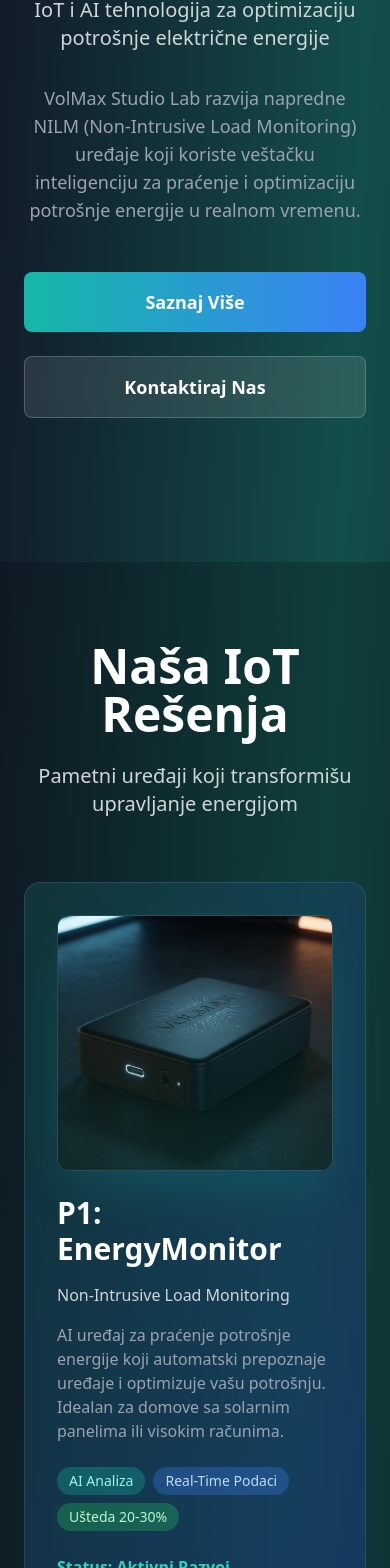
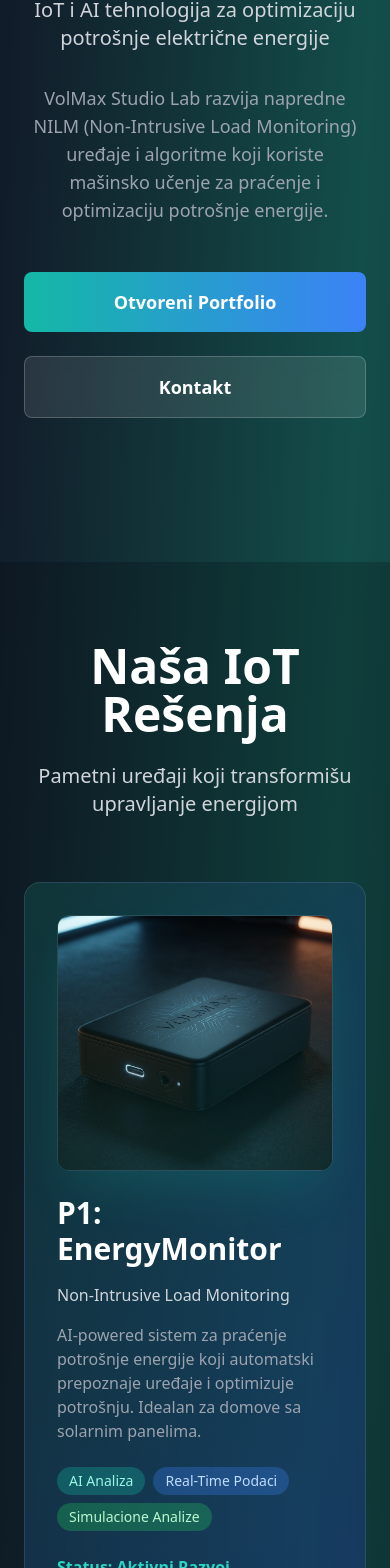
Before and after one commit to VolMax-Studio/volmax-studio-website, a Next.js app: page / in a window 390 px wide. Shown: the part 428-1996 px from the top of the page. Built offline with nearby package versions, Linux system fonts and the light colour scheme.

Commit message:
feat: resolve credibility issues, add open portfolio section

```diff
--- a/pages/index.js
+++ b/pages/index.js
@@ -9,6 +9,7 @@
       nav: {
         home: 'Početna',
         products: 'Proizvodi',
+        portfolio: 'Portfolio',
         about: 'O Nama',
         vision: 'Vizija',
         contact: 'Kontakt'
@@ -17,9 +18,9 @@
         title1: 'Pametna Rešenja za',
         title2: 'Energetsku Efikasnost',
         subtitle: 'IoT i AI tehnologija za optimizaciju potrošnje električne energije',
-        description: 'VolMax Studio Lab razvija napredne NILM (Non-Intrusive Load Monitoring) uređaje koji koriste veštačku inteligenciju za praćenje i optimizaciju potrošnje energije u realnom vremenu.',
-        btnPrimary: 'Saznaj Više',
-        btnSecondary: 'Kontaktiraj Nas'
+        description: 'VolMax Studio Lab razvija napredne NILM (Non-Intrusive Load Monitoring) uređaje i algoritme koji koriste mašinsko učenje za praćenje i optimizaciju potrošnje energije.',
+        btnPrimary: 'Otvoreni Portfolio',
+        btnSecondary: 'Kontakt'
       },
       products: {
         title: 'Naša IoT Rešenja',
@@ -27,38 +28,53 @@
         energyMonitor: {
           title: 'P1: EnergyMonitor',
           tagline: 'Non-Intrusive Load Monitoring',
-          description: 'AI uređaj za praćenje potrošnje energije koji automatski prepoznaje uređaje i optimizuje vašu potrošnju. Idealan za domove sa solarnim panelima ili visokim računima.',
+          description: 'AI-powered sistem za praćenje potrošnje energije koji automatski prepoznaje uređaje i optimizuje potrošnju. Idealan za domove sa solarnim panelima.',
           tag1: 'AI Analiza',
           tag2: 'Real-Time Podaci',
-          tag3: 'Ušteda 20-30%',
+          tag3: 'Simulacione Analize',
           status: 'Status: Aktivni Razvoj'
         },
         smartGrid: {
-          title: 'P3: Neuromorfni SmartGrid Hub',
+          title: 'P3: SmartGrid Hub',
           tagline: 'Virtual Power Plant Integracija',
-          description: 'Buduća platforma za povezivanje domaćinstava sa pametnim mrežama. Omogućava trgovinu energijom i učešće u VPP ekosistemu.',
+          description: 'Buduća platforma za povezivanje domaćinstava sa pametnim mrežama. Omogućava lokalnu optimizaciju i učešće u VPP ekosistemu.',
           tag1: 'VPP Podrška',
           tag2: 'Grid Optimizacija',
           tag3: 'Skalabilnost',
-          status: 'Status: Koncept'
+          status: 'Status: R&D Koncept'
         },
         p2Agri: {
           title: 'P2: Smart Agriculture',
           tagline: 'Autonomna Kontrola Navodnjavanja',
-            description: 'Primena P4 čipa za preciznu kontrolu pumpi i sistema za navodnjavanje. Radi na solarne panele, optimizuje pritisak i štedi vodu na udaljenim lokacijama.',
+          description: 'Primena P4 kernela za preciznu kontrolu pumpi i sistema za navodnjavanje. Optimizovano za solarne panele i uštedu vode na udaljenim lokacijama.',
           tag1: 'Solar Ready',
           tag2: 'Pump Control',
           tag3: 'Ušteda Vode',
-            status: 'Status: Patent Pending'
+          status: 'Status: R&D Koncept'
         },
         p4Chip: {
-            title: 'P4 Neuromorphic Kernel',
-            tagline: 'Robotski Refleks & Termodinamika',
-            description: 'Srce VolMax sistema. Revolucionarni kontroler koji koristi termodinamičku relaksaciju da eliminiše zagrevanje motora. Pretvara tromu mašinu u organizam sa refleksima.',
-            tag1: 'Hladan Rad (Cool Run)',
-            tag2: '<1µs Latencija',
-            tag3: 'Bez Hladnjaka',
-            status: 'Status: PCT Pending' // Ovo zvuči ozbiljno!
+          title: 'P4 Hardware Safety Arbiter',
+          tagline: 'Hardverski interlock & Arbitrator',
+          description: 'LM339 komparator + 74HC74 SR latch hardverski interlock sa osciloskopski verifikovanom latencijom prekida: 1.02µs ±0.1µs preko 1,000 testova.',
+          tag1: 'Latencija 1.02µs',
+          tag2: 'Serbian IPO',
+          tag3: 'Hardverski Interlock',
+          status: 'Status: Prijavljen prioritet (Serbian IPO)'
+        }
+      },
+      portfolio: {
+        title: 'Otvoreni Portfolio',
+        subtitle: 'Verifikovani i javno dostupni ML & DSP repozitorijumi sa 100% prolaznim testovima',
+        repo: 'Repozitorijum',
+        desc: 'Opis',
+        status: 'Status',
+        viewCode: 'Pogledaj Kod',
+        repos: {
+          pq: '17-class IEC 61000 disturbance classifier, ~78% acc',
+          nilm: 'Energy disaggregation on REDD benchmark data',
+          battery: 'SoH / RUL / thermal anomaly on NASA PCoE data',
+          tools: 'Importable Python library: RMS, THD, FFT, wavelet, z-score',
+          leakage: 'WDN leak detection — DWT + RF + sensitivity matrix'
         }
       },
       about: {
@@ -69,25 +85,25 @@
         exp1: 'Električar sa 20+ godina praktičnog iskustva',
         exp2: 'Web Development (profesionalna obuka)',
         exp3: 'Python & AI istraživanje',
-        exp4: 'AR i Smart Home tehnologije',
+        exp4: 'Smart Home i energetski sistemi',
         quote: 'Kombinujem 20 godina električarskog iskustva sa modernim tehnologijama da rešim realne energetske izazove.',
         research: 'Dodatna Istraživanja',
-        researchDesc: 'Pored praćenja energije, istražujemo primene u proširenoj stvarnosti (AR) za vizualizaciju elektro sistema i AI ekosistemima. Ovi projekti ostaju u fazi istraživanja dok fokusiramo resurse na razvoj EnergyMonitor uređaja.'
+        researchDesc: 'Istražujemo napredne algoritme procesiranja signala na mikrokontrolerima i prenosne filterske banke. Fokus ostaje na razvoju EnergyMonitor i Hardware Safety Arbiter modula.'
       },
       vision: {
         title: 'Naša Vizija',
         subtitle: 'Put ka održivoj energetskoj budućnosti',
         mission: 'Naša Misija',
-        missionText: 'VolMax Studio Lab ima za cilj revolucionisanje upravljanja energijom kombinacijom IoT i AI tehnologija. Počinjemo sa NILM monitoringom i širimo se ka smart grid integraciji do 2027. godine.',
-        phase1Title: 'Faza 1: Prototip',
+        missionText: 'VolMax Studio Lab ima za cilj optimizaciju upravljanja energijom kombinacijom IoT i AI tehnologija.',
+        phase1Title: 'Faza 1: Otvoreni Portfolio',
         phase1Time: '2025-2026',
-        phase1Desc: 'Razvoj i testiranje EnergyMonitor .',
-        phase2Title: 'Faza 2: Lansiranje',
-        phase2Time: '2026-2027',
-        phase2Desc: 'Pilotprojekti i ekspanzija na EU tržište.',
-        phase3Title: 'Faza 3: Skaliranje',
-        phase3Time: '2027+',
-        phase3Desc: 'VPP integracija, cilj €1M+ prihoda.'
+        phase1Desc: 'Razvoj i verifikacija 5 ključnih ML/DSP portfolija (Power Quality, NILM, Battery Health, Signal Tools, Leakage Detection).',
+        phase2Title: 'Faza 2: Pilot Projekti',
+        phase2Time: '2026',
+        phase2Desc: 'Implementacija i testiranje algoritama na realnim STM32G4 platformama.',
+        phase3Title: 'Faza 3: Integracija',
+        phase3Time: '2026+',
+        phase3Desc: 'Integracija edge ML rešenja sa industrijskim partnerima i VPP provajderima.'
       },
       contact: {
         title: 'Kontaktirajte Nas',
@@ -100,17 +116,18 @@
         github: 'GitHub',
         status: 'Status',
         focus: 'Fokus',
-        statusValue: 'Registracija Patent 1, 2, 3, 4 i 4+',
+        statusValue: 'Prijave prioriteta: P1, P4 (Serbian IPO)',
         focusValue: 'IoT Energetska Rešenja'
       },
       footer: {
-        copyright: '© 2025 VolMax Studio Lab d.o.o. - Pioniri IoT Energetske Inovacije'
+        copyright: '© 2025-2026 VolMax Studio Lab d.o.o.'
       }
     },
     en: {
       nav: {
         home: 'Home',
         products: 'Products',
+        portfolio: 'Portfolio',
         about: 'About',
         vision: 'Vision',
         contact: 'Contact'
@@ -119,9 +136,9 @@
         title1: 'Smart Solutions for',
         title2: 'Energy Efficiency',
         subtitle: 'IoT and AI technology for electrical energy consumption optimization',
-        description: 'VolMax Studio Lab develops advanced NILM (Non-Intrusive Load Monitoring) devices that use artificial intelligence to track and optimize energy consumption in real-time.',
-        btnPrimary: 'Learn More',
-        btnSecondary: 'Contact Us'
+        description: 'VolMax Studio Lab develops advanced NILM (Non-Intrusive Load Monitoring) devices and algorithms using machine learning to track and optimize energy consumption.',
+        btnPrimary: 'Open Portfolio',
+        btnSecondary: 'Contact'
       },
       products: {
         title: 'Our IoT Solutions',
@@ -129,38 +146,53 @@
         energyMonitor: {
           title: 'P1: EnergyMonitor',
           tagline: 'Non-Intrusive Load Monitoring',
-          description: 'AI-powered device for energy monitoring that automatically recognizes appliances and optimizes your consumption. Ideal for homes with solar panels or high bills.',
+          description: 'AI-powered energy monitoring system that automatically recognizes appliances and optimizes consumption. Ideal for homes with solar panels.',
           tag1: 'AI Analysis',
           tag2: 'Real-Time Data',
-          tag3: 'Save 20-30%',
+          tag3: 'Simulation Analysis',
           status: 'Status: Active Development'
         },
         smartGrid: {
-          title: 'P3: Neuromorfic SmartGrid Hub',
+          title: 'P3: SmartGrid Hub',
           tagline: 'Virtual Power Plant Integration',
-          description: 'Future platform for connecting households to smart grids. Enables energy trading and participation in VPP ecosystem.',
+          description: 'Future platform for connecting households to smart grids. Enables localized optimization and participation in the VPP ecosystem.',
           tag1: 'VPP Support',
           tag2: 'Grid Optimization',
           tag3: 'Scalability',
-          status: 'Status: Concept'
+          status: 'Status: R&D Concept'
         },
         p2Agri: {
           title: 'P2: Smart Agriculture',
           tagline: 'Autonomous Irrigation Control',
-            description: 'Application of P4 chip for precision control of pumps and irrigation systems. Solar-ready, optimizes pressure, and saves water in remote locations.',
+          description: 'Application of the P4 kernel for precision pump and irrigation control. Optimized for solar panels and water saving at remote locations.',
           tag1: 'Solar Ready',
           tag2: 'Pump Control',
           tag3: 'Water Saving',
-            status: 'Status: Patent Pending'
+          status: 'Status: R&D Concept'
         },
         p4Chip: {
-            title: 'P4 Neuromorphic Kernel',
-            tagline: 'Robotic Reflex & Thermodynamics',
-            description: 'The heart of VolMax. A revolutionary controller utilizing thermodynamic relaxation to eliminate motor heating. Turns sluggish machines into organisms with reflexes.',
-            tag1: 'Cool Run Tech',
-            tag2: '<1µs Latency',
-            tag3: 'Heatsink-Free',
-            status: 'Status: PCT Pending'
+          title: 'P4 Hardware Safety Arbiter',
+          tagline: 'Hardware interlock & Arbiter',
+          description: 'LM339 comparator + 74HC74 SR latch hardware interlock with oscilloscope-validated interrupt latency: 1.02µs ±0.1µs over 1,000 tests.',
+          tag1: '1.02µs Latency',
+          tag2: 'Serbian IPO',
+          tag3: 'Hardware Interlock',
+          status: 'Status: Priority Filed (Serbian IPO)'
+        }
+      },
+      portfolio: {
+        title: 'Open Portfolio',
+        subtitle: 'Verified and open-source ML & DSP repositories with 100% passing tests',
+        repo: 'Repository',
+        desc: 'Description',
+        status: 'Status',
+        viewCode: 'View Code',
+        repos: {
+          pq: '17-class IEC 61000 disturbance classifier, ~78% acc',
+          nilm: 'Energy disaggregation on REDD benchmark data',
+          battery: 'SoH / RUL / thermal anomaly on NASA PCoE data',
+          tools: 'Importable Python library: RMS, THD, FFT, wavelet, z-score',
+          leakage: 'WDN leak detection — DWT + RF + sensitivity matrix'
         }
       },
       about: {
@@ -171,25 +203,25 @@
         exp1: 'Electrician with 20+ years hands-on experience',
         exp2: 'Web Development (professional training)',
         exp3: 'Python & AI Research',
-        exp4: 'AR and Smart Home Technologies',
+        exp4: 'Smart Home and power systems',
         quote: 'Combining 20 years of electrical expertise with modern technology to solve real-world energy challenges.',
         research: 'Additional Research',
-        researchDesc: 'Beyond energy monitoring, we explore applications in augmented reality (AR) for electrical system visualization and AI ecosystems. These projects remain in exploratory phases as we focus resources on delivering EnergyMonitor.'
+        researchDesc: 'We explore advanced signal processing algorithms on microcontrollers and portable filter banks. Focus remains on developing the EnergyMonitor and Hardware Safety Arbiter modules.'
       },
       vision: {
         title: 'Our Vision',
         subtitle: 'Path to sustainable energy future',
         mission: 'Our Mission',
-        missionText: 'VolMax Studio Lab aims to revolutionize energy management by combining IoT and AI technologies. We start with NILM monitoring and expand to smart grid integration by 2027.',
-        phase1Title: 'Phase 1: Prototype',
+        missionText: 'VolMax Studio Lab aims to optimize energy management by combining IoT and AI technologies.',
+        phase1Title: 'Phase 1: Open Portfolio',
         phase1Time: '2025-2026',
-        phase1Desc: 'Develop and test EnergyMonitor.',
-        phase2Title: 'Phase 2: Launch',
-        phase2Time: '2026-2027',
-        phase2Desc: 'Pilot projects and EU market expansion.',
-        phase3Title: 'Phase 3: Scale',
-        phase3Time: '2027+',
-        phase3Desc: 'VPP integration, target €1M+ revenue.'
+        phase1Desc: 'Development and validation of 5 key ML/DSP portfolios (Power Quality, NILM, Battery Health, Signal Tools, Leakage Detection).',
+        phase2Title: 'Phase 2: Pilot Projects',
+        phase2Time: '2026',
+        phase2Desc: 'Algorithm implementation and testing on real STM32G4 platforms.',
+        phase3Title: 'Phase 3: Integration',
+        phase3Time: '2026+',
+        phase3Desc: 'Integration of edge ML solutions with industrial partners and VPP providers.'
       },
       contact: {
         title: 'Contact Us',
@@ -202,11 +234,11 @@
         github: 'GitHub',
         status: 'Status',
         focus: 'Focus',
-        statusValue: 'Registration of Patents , P1, P2, P3, P4, P4+',
+        statusValue: 'Patent filings: P1, P4 (Serbian IPO)',
         focusValue: 'IoT Energy Solutions'
       },
       footer: {
-        copyright: '© 2025 VolMax Studio Lab d.o.o. - Pioneering IoT Energy Innovation'
+        copyright: '© 2025-2026 VolMax Studio Lab d.o.o.'
       }
     }
   };
@@ -230,6 +262,7 @@
             <div className="hidden md:flex space-x-8 text-white items-center">
               <a href="#home" className="hover:text-teal-400 transition-colors">{t.nav.home}</a>
               <a href="#products" className="hover:text-teal-400 transition-colors">{t.nav.products}</a>
+              <a href="#portfolio" className="hover:text-teal-400 transition-colors">{t.nav.portfolio}</a>
               <a href="#about" className="hover:text-teal-400 transition-colors">{t.nav.about}</a>
               <a href="#vision" className="hover:text-teal-400 transition-colors">{t.nav.vision}</a>
               <a href="#contact" className="hover:text-teal-400 transition-colors">{t.nav.contact}</a>
@@ -402,6 +435,52 @@
         </div>
       </section>
 
+      {/* Portfolio Section */}
+      <section id="portfolio" className="py-20 bg-black/40">
+        <div className="max-w-7xl mx-auto px-6">
+          <div className="text-center mb-16">
+            <h2 className="text-5xl font-bold text-white mb-6">{t.portfolio.title}</h2>
+            <p className="text-xl text-gray-300 max-w-3xl mx-auto">
+              {t.portfolio.subtitle}
+            </p>
+          </div>
+
+          <div className="grid gap-6 md:grid-cols-2 lg:grid-cols-3">
+            {[
+              { id: 'pq', title: 'PowerQuality_Classifier_Portfolio', url: 'https://github.com/VolMax-Studio/PowerQuality_Classifier_Portfolio', desc: t.portfolio.repos.pq },
+              { id: 'nilm', title: 'NILM_Disaggregation_Portfolio', url: 'https://github.com/VolMax-Studio/NILM_Disaggregation_Portfolio', desc: t.portfolio.repos.nilm },
+              { id: 'battery', title: 'Battery_Health_Portfolio', url: 'https://github.com/VolMax-Studio/Battery_Health_Portfolio', desc: t.portfolio.repos.battery },
+              { id: 'tools', title: 'Power_Signal_Tools_Portfolio', url: 'https://github.com/VolMax-Studio/Power_Signal_Tools_Portfolio', desc: t.portfolio.repos.tools },
+              { id: 'leakage', title: 'Fluid_Leakage_Detection_Portfolio', url: 'https://github.com/VolMax-Studio/Fluid_Leakage_Detection_Portfolio', desc: t.portfolio.repos.leakage }
+            ].map((repo) => (
+              <div key={repo.id} className="bg-gradient-to-br from-gray-900 to-gray-800 rounded-xl p-6 border border-white/10 hover:border-teal-400/50 transition-all flex flex-col justify-between group">
+                <div>
+                  <h3 className="text-lg font-bold text-white mb-3 break-all group-hover:text-teal-400 transition-colors">
+                    {repo.title}
+                  </h3>
+                  <p className="text-gray-400 text-sm mb-6 leading-relaxed">
+                    {repo.desc}
+                  </p>
+                </div>
+                <div className="flex justify-between items-center">
+                  <span className="text-xs px-2.5 py-1 bg-teal-500/20 text-teal-300 rounded-full font-medium border border-teal-500/10">
+                    Live
+                  </span>
+                  <a
+                    href={repo.url}
+                    target="_blank"
+                    rel="noopener noreferrer"
+                    className="text-sm font-semibold text-teal-400 hover:text-teal-300 transition-colors flex items-center gap-1"
+                  >
+                    {t.portfolio.viewCode} &rarr;
+                  </a>
+                </div>
+              </div>
+            ))}
+          </div>
+        </div>
+      </section>
+
       {/* About Section */}
       <section id="about" className="py-20">
         <div className="max-w-7xl mx-auto px-6">
```
Lines whose indentation alone changed are shown as unchanged.
